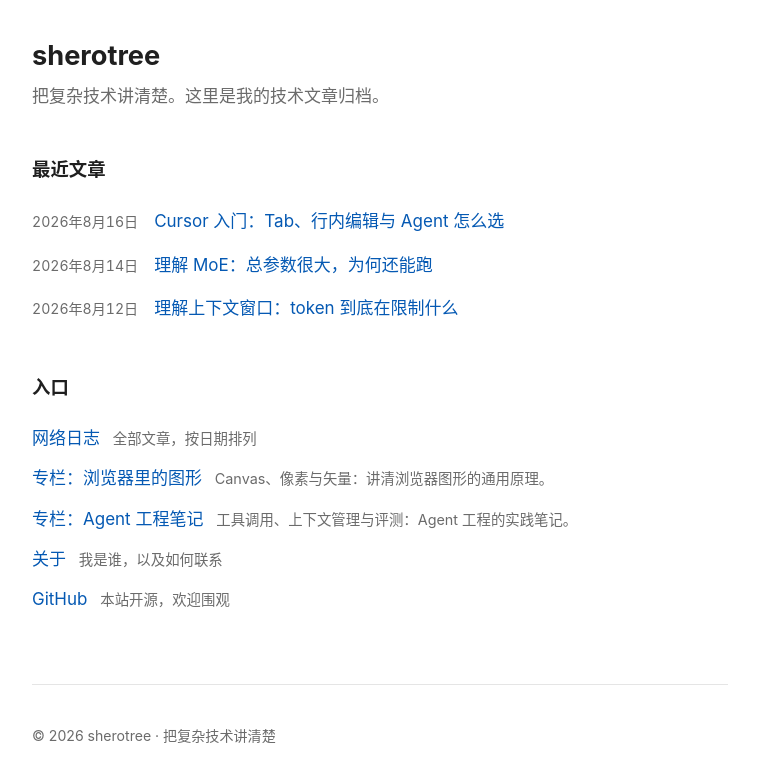
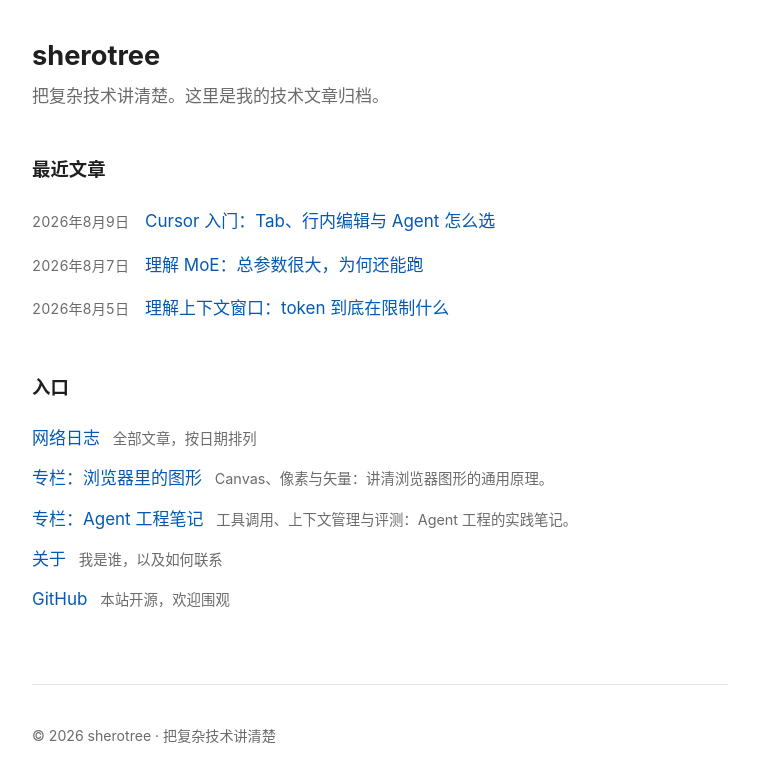
Before and after one commit to sherotree/sherotree.github.io, an Astro site: page / in a window 1280 px wide. Shown: the part 77-858 px from the top of the page, without its empty margins (260-1018 px from the left). Built offline with nearby package versions, Linux system fonts and the light colour scheme; Astro itself is replaced by a stand-in of ours.

Commit message:
update(blog): 修改文章发布日期以反映最新时间
- 更新《Cursor 入门：Tab、行内编辑与 Agent 怎么选》的发布日期为 2026-08-09。
- 更新《理解上下文窗口：token 到底在限制什么》的发布日期为 2026-08-05。
- 更新《理解 MoE：总参数很大，为何还能跑》的发布日期为 2026-08-07。

```diff
--- a/src/content/blog/2026-08/cursor-tab-inline-agent/index.md
+++ b/src/content/blog/2026-08/cursor-tab-inline-agent/index.md
@@ -1,6 +1,6 @@
 ---
 title: Cursor 入门：Tab、行内编辑与 Agent 怎么选
-date: 2026-08-16
+date: 2026-08-09
 description: 把 Cursor 里最常用的三种介入方式拆开：Tab 补全、行内编辑、Agent，并说明各自适合什么改动、什么时候不该用。
 tags: [AI, 编辑器, Cursor, 效率]
 draft: false
--- a/src/content/blog/2026-08/understanding-context-window/index.md
+++ b/src/content/blog/2026-08/understanding-context-window/index.md
@@ -1,6 +1,6 @@
 ---
 title: 理解上下文窗口：token 到底在限制什么
-date: 2026-08-12
+date: 2026-08-05
 description: 用白话说明上下文窗口与 token：它们限制的是一次请求里模型能「同时看见」多少内容，以及输入、历史与输出如何抢同一块预算。
 tags: [AI, 基础概念, 上下文窗口, token]
 draft: false
--- a/src/content/blog/2026-08/understanding-moe/index.md
+++ b/src/content/blog/2026-08/understanding-moe/index.md
@@ -1,6 +1,6 @@
 ---
 title: 理解 MoE：总参数很大，为何还能跑
-date: 2026-08-14
+date: 2026-08-07
 description: 用白话说明 Mixture of Experts：总参数可以很大，但每次推理只激活少数专家，所以算力与显存压力不等于「全员同时上场」。
 tags: [AI, 基础概念, MoE, 稀疏计算]
 draft: false
```
